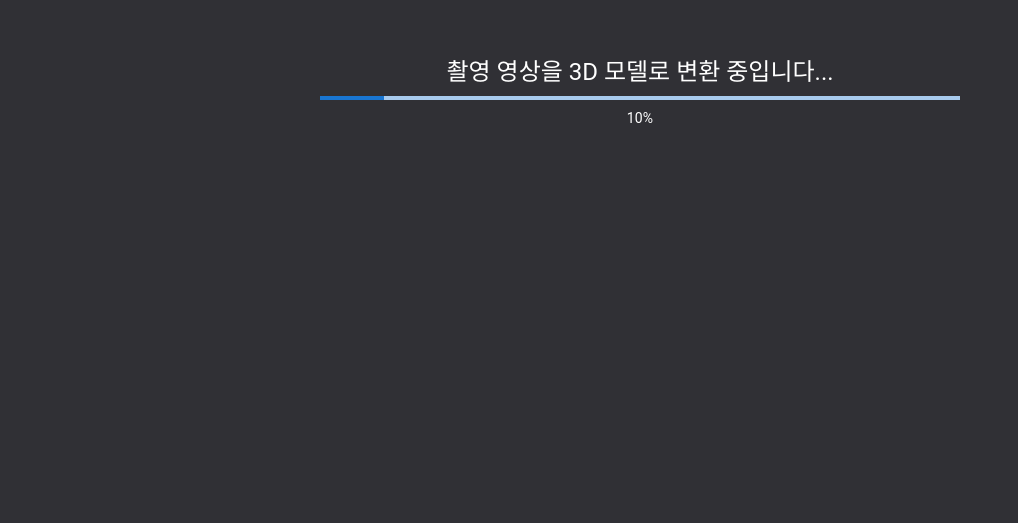
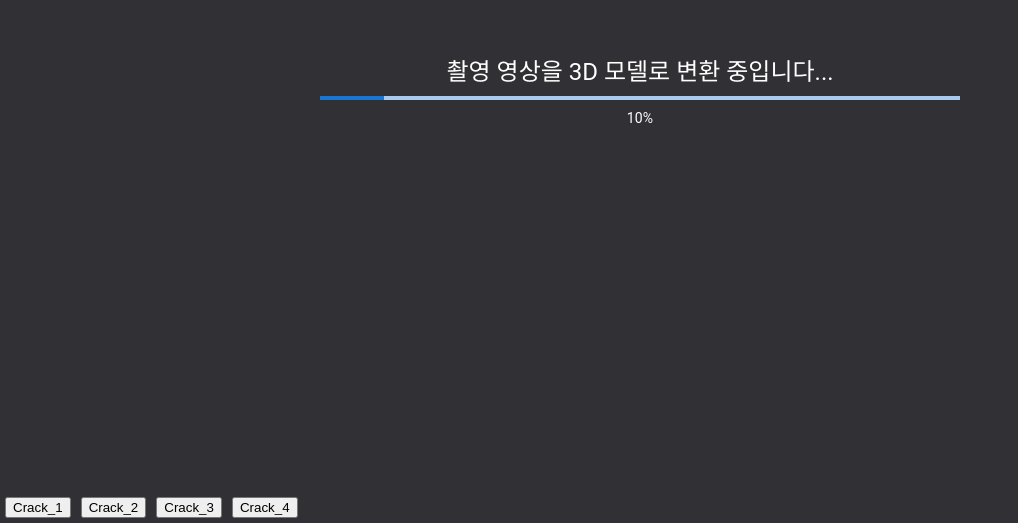
Before and after one commit to Rainbow-Rnd/rtsp3dModelDemo, a React (Create React App) app: page /model in a window 1280 px wide. Shown: the part 308-831 px from the top of the page, without its empty margins (0-1018 px from the left). Before the commit the page ends 800 px from the top, so only its background shows below. Built offline with nearby package versions, Linux system fonts and the light colour scheme; no server answers.

Commit message:
working on button that gets data from json

```diff
--- a/src/ModelApp.js
+++ b/src/ModelApp.js
@@ -1,13 +1,13 @@
 import * as THREE from 'three'
-import { memo, useRef, forwardRef, useState, useEffect } from 'react'
+import { useRef, useState, useEffect } from 'react'
 import { Canvas, useThree } from '@react-three/fiber'
-import { Grid, Center, AccumulativeShadows, RandomizedLight, Environment, useGLTF, CameraControls } from '@react-three/drei'
+import { Grid, Center, Environment, CameraControls } from '@react-three/drei'
 import { useControls, button, buttonGroup, folder } from 'leva'
 import { suspend } from 'suspend-react'
 import Popup from './popUpModal'
 import Loading from './LoadingMUI'
 import Model from './Model'
-import CircularProgress from '@mui/material/CircularProgress'
+import cracks from './cracks.json'
 
 const city = import('@pmndrs/assets/hdri/city.exr')
 const suzi = import(`@pmndrs/assets/models/suzi.glb`)
@@ -19,8 +19,11 @@ export default function AppModel() {
   const [isModelOpen, setIsModelOpen] = useState(false)
   //const [showModell, setShowModell] = useState(false)
   const [isLoading, setIsLoading] = useState(0)
-
-
+  const cameraControlsRef = useRef()
+  const setPositionAndLookAt = (position, lookAt) => {
+    cameraControlsRef.current?.setLookAt(...lookAt, true)
+    cameraControlsRef.current?.setPosition(...position, true)
+  }
   useEffect(() => {
     const progressInterval = setInterval(() => {
       setIsLoading((prevProgress) => prevProgress + 10)
@@ -50,6 +53,13 @@ export default function AppModel() {
           <Scene showModel={showModel} />
         </Canvas>
       )}
+      <div>
+        {cracks.map(({ name, position, lookAt }) => (
+          <button key={name} onClick={() => setPositionAndLookAt(position, lookAt)}>
+            {name}
+          </button>
+        ))}
+      </div>
       <Popup visible={isModelOpen} onHide={onHide} imageFile={imageFile} />
     </>
   )
@@ -58,6 +68,11 @@ export default function AppModel() {
 function Scene(props) {
   const meshRef = useRef()
   const cameraControlsRef = useRef()
+  const DEG2RAD = Math.PI / 180
+  const setPositionAndLookAt = (position, lookAt) => {
+    cameraControlsRef.current?.setLookAt(...lookAt, true)
+    cameraControlsRef.current?.setPosition(...position, true)
+  }
 
   const { camera } = useThree()
 
--- a/src/cracks.json
+++ b/src/cracks.json
@@ -5,14 +5,14 @@
     "path": "/tile1-transformed.glb",
     "crackParam": "crack_1",
     "position": {
-			"x": 17.578,
-			"y": 13.798,
-			"z": 2.9234
+      "x": 1.07459,
+      "y": 1.326096,
+      "z": -2.0549
     },
     "lookAt": {
-			"x": 17.578,
-			"y": 13.798,
-			"z": 2.9234
+      "x": 1.4869516928011447,
+      "y": 1.50839858982,
+      "z": -0.752778
     }
   },
   {
@@ -54,12 +54,12 @@
     "crackParam": "crack_4",
     "position": {
       "x": 7.7014,
-			"y":  18.363,
+      "y": 18.363,
       "z": -6.2573
     },
     "lookAt": {
       "x": 7.7014,
-			"y":  18.363,
+      "y": 18.363,
       "z": -6.2573
     }
   }
--- a/src/index.js
+++ b/src/index.js
@@ -2,7 +2,7 @@ import { createRoot } from 'react-dom/client'
 import './styles.css'
 import App from './App'
 
-// const ip = 'localhost'
-const ip = '211.34.80.54'
+const ip = 'localhost'
+// const ip = '211.34.80.54'
 
 createRoot(document.getElementById('root')).render(<App id={'test_video'} url={'rtsp://' + `${ip}` + ':8554/drone'} />)
```
Lines whose indentation alone changed are shown as unchanged.
